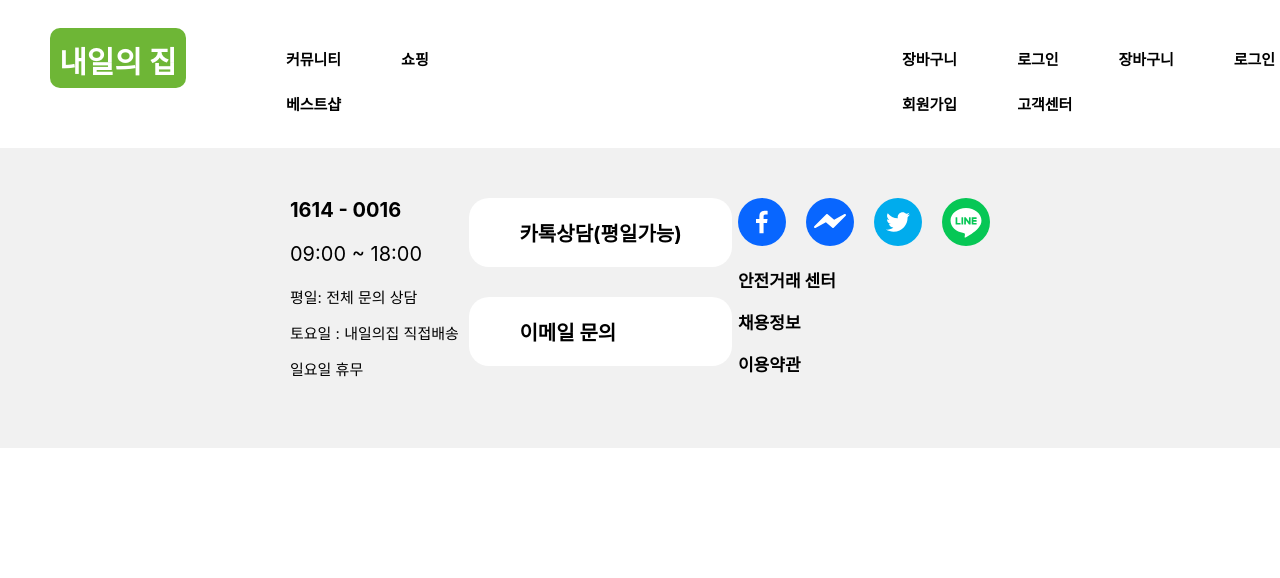
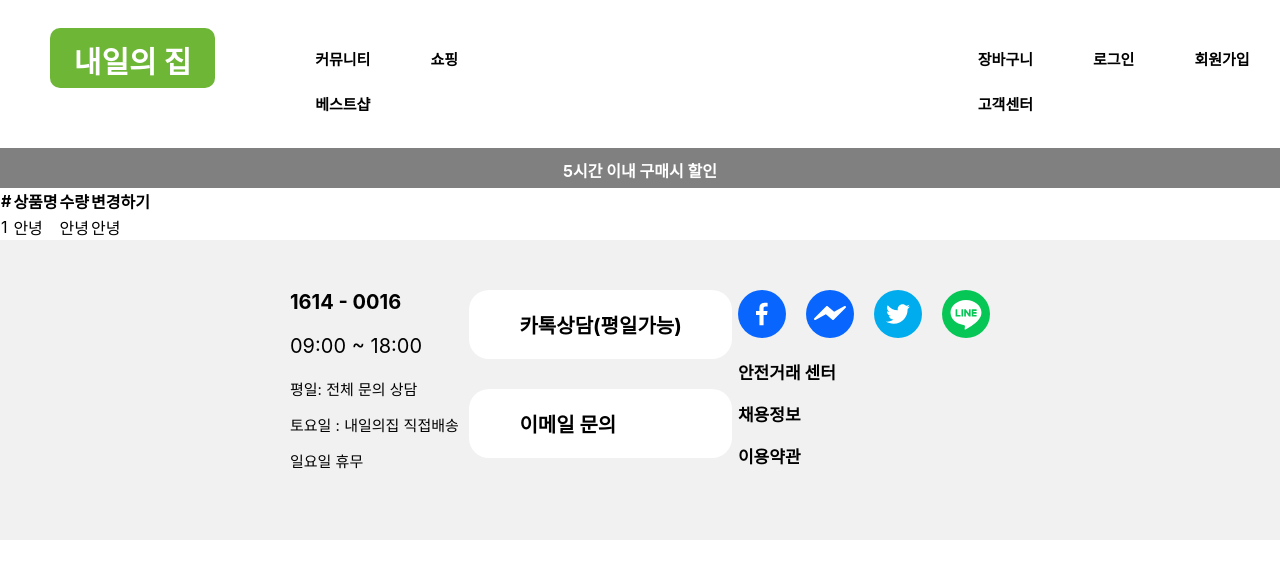
Before and after one commit to SC-Front-End/Tomorrow-House, a React (Create React App) app: page /cart in a window 1280 px wide. Shown: the top 578 px of the page. Built offline with nearby package versions, Linux system fonts and the light colour scheme.

Commit message:
fix: cart 오류 해결 진행 중

```diff
--- a/package.json
+++ b/package.json
@@ -3,6 +3,7 @@
   "version": "0.1.0",
   "private": true,
   "dependencies": {
+    "@reduxjs/toolkit": "^2.0.1",
     "@testing-library/jest-dom": "^5.17.0",
     "@testing-library/react": "^13.4.0",
     "@testing-library/user-event": "^13.5.0",
@@ -11,6 +12,7 @@
     "react": "^18.2.0",
     "react-dom": "^18.2.0",
     "react-icons": "^4.12.0",
+    "react-redux": "^9.0.4",
     "react-router-dom": "^6.21.0",
     "react-scripts": "5.0.1",
     "react-share": "^5.0.3",
--- a/src/App.js
+++ b/src/App.js
@@ -4,9 +4,9 @@ import MainPage from './Components/MainPage/MainPage';
 import Nav from './Components/MainPage/Nav';
 import Footer from './Components/MainPage/Footer';
 // route
-import Empty from "./Components/Basket/Empty";
 import Login from "./Components/Login/Login";
 import BestProductList from "./Components/BestProducts/BestProductList";
+import Cart from "./Components/Basket/Cart";
 
 
 function App() {
@@ -15,15 +15,10 @@ function App() {
       <div className="App">
         <Nav />
         <Routes>
-
           <Route path="/" element={<MainPage />} />
-          <Route path='/empty' element={<Empty />} />
+          <Route path='/cart' element={<Cart />} />
           <Route path='/login' element={<Login />} />
           <Route path='/products' element={<BestProductList />} />
-
-          <Route path="/" element={<MainPage/>} />
-          <Route path='/empty' element={<Empty />} />z
-
         </Routes>
         <Footer />
       </div>
--- /dev/null
+++ b/src/Components/Basket/Cart.jsx
@@ -0,0 +1,73 @@
+import React from 'react';
+import styled from 'styled-components';
+import { useSelector } from "react-redux";
+
+
+const Cart = () => {
+
+    let a = useSelector((state) => { return state })
+
+    return (
+        <Table>
+            <div className='table'>
+                <thead>
+                    <tr>
+                        <th>#</th>
+                        <th>상품명</th>
+                        <th>수량</th>
+                        <th>변경하기</th>
+                    </tr>
+                </thead>
+                <tbody>
+                    <tr>
+                        <td>1</td>
+                        <td>안녕</td>
+                        <td>안녕</td>
+                        <td>안녕</td>
+                    </tr>
+                </tbody>
+            </div>
+        </Table>
+
+    );
+};
+
+export default Cart;
+
+const Table = styled.div`
+
+.empty-inner {
+    width: 100%;
+    height: 600px;
+    background-color: #D4F9B7;
+    margin-top: 20px;
+}
+
+img {
+    margin-top: 50px;
+    margin-bottom: 20px;
+    border-radius: 50%;
+    width: 400px;
+    height: 400px;
+    margin-left: 550px;
+}
+
+.empty-btn {
+    display: flex;
+    justify-content: center;
+}
+
+button {
+    background-color: #6EB636;
+    padding-top: 20px;
+    padding-bottom: 20px;
+    padding-left: 40px;
+    padding-right: 40px;
+    border-radius: 30px;
+    border-style: none;
+    color: #fff;
+    font-size: 18px;
+    font-weight: bold;
+}
+
+`;
--- a/src/Components/Basket/Empty.jsx
+++ /dev/null
@@ -1,55 +0,0 @@
-import React from 'react';
-import styled from 'styled-components';
-
-const Empty = () => {
-    return (
-        <EmptyBasket>
-            <div className='empty-inner'>
-                <img src='https://mir-s3-cdn-cf.behance.net/project_modules/disp/b4a2d9186675387.6579a15197415.jpg' alt='empty-cat' />
-                <div className='empty-btn'>
-                    <button>상품 담으러 가기</button>
-                </div>
-            </div>
-        </EmptyBasket>
-    );
-};
-
-export default Empty;
-
-const EmptyBasket = styled.div`
-
-.empty-inner {
-    width: 100%;
-    height: 600px;
-    background-color: #D4F9B7;
-    margin-top: 20px;
-}
-
-img {
-    margin-top: 50px;
-    margin-bottom: 20px;
-    border-radius: 50%;
-    width: 400px;
-    height: 400px;
-    margin-left: 550px;
-}
-
-.empty-btn {
-    display: flex;
-    justify-content: center;
-}
-
-button {
-    background-color: #6EB636;
-    padding-top: 20px;
-    padding-bottom: 20px;
-    padding-left: 40px;
-    padding-right: 40px;
-    border-radius: 30px;
-    border-style: none;
-    color: #fff;
-    font-size: 18px;
-    font-weight: bold;
-}
-
-`;
--- /dev/null
+++ b/src/Components/Basket/store.js
@@ -0,0 +1,12 @@
+import { configureStore, createSlice } from '@reduxjs/toolkit';
+
+let user = createSlice({
+    name: "user",
+    initialState: 'kim'
+});
+
+export default configureStore({
+    reducer: {
+        user: user.reducer
+    }
+});
--- a/src/Components/MainPage/Nav.jsx
+++ b/src/Components/MainPage/Nav.jsx
@@ -1,29 +1,41 @@
-import React from "react";
+import React, { useEffect, useState } from "react";
 import styled from "styled-components";
 import { useNavigate } from "react-router-dom";
 
 const Nav = () => {
   const navigate = useNavigate();
 
-  const navigateEmpty = () => {
+  //장바구니
+  const navigateCart = () => {
     if (navigate) {
-      navigate("/empty");
+      navigate("/cart");
     }
   };
-
+  //메인페이지
   const navigateMainPage = () => {
     if (navigate) {
       navigate("/");
     }
   };
-
+  //로그인
   const navigateLogin = () => {
     navigate("/login")
   };
-
+  //상품페이지
   const navigateProductList = () => {
     navigate("/products")
   };
+
+  //alert 구현
+  let [alert, setAlert] = useState(true)
+  // 재랜더링 마다 코드 실행
+  useEffect(() => {
+    let a = setTimeout(() => { setAlert(false) }, 10000)
+    // mout시 실행안됨, unmout시 실행됨
+    return () => {
+      clearTimeout(a)
+    }
+  }, [])
 
   return (
     <NavComponent>
@@ -39,17 +51,23 @@ const Nav = () => {
         <div className="nav-menu2">
           <ul>
 
-            <li onClick={navigateEmpty}>
+            <li onClick={navigateCart}>
               장바구니
             </li>
             <li onClick={navigateLogin}>로그인</li>
-
-            <li onClick={navigateEmpty}>장바구니</li>
-            <li>로그인</li>
             <li>회원가입</li>
             <li>고객센터</li>
           </ul>
         </div>
+      </div>
+      <div className="nav-footer">
+        {
+          alert === true
+            ? <div className="alert" >
+              5시간 이내 구매시 할인
+            </div>
+            : null
+        }
       </div>
     </NavComponent>
   );
@@ -113,6 +131,18 @@ const NavComponent = styled.div`
     background-size: 100% 100%;
   }
 
+  .alert {
+    background-color: gray;
+    width: 100%;
+    height: 10px;
+    text-align: center;
+    color: #fff;
+    font-weight: bold;
+    padding-top: 10px;
+    padding-bottom: 20px;
+  }
+
+
   /* 768 반응형 */
   @media (max-width: 768px) {
     .nav-menu1 {
--- a/src/index.js
+++ b/src/index.js
@@ -3,12 +3,16 @@ import ReactDOM from 'react-dom/client';
 import './index.css';
 import App from './App';
 import reportWebVitals from './reportWebVitals';
+import { Provider } from "react-redux";
+import store from './Components/Basket/store';
 
 const root = ReactDOM.createRoot(document.getElementById('root'));
 root.render(
-  <React.StrictMode>
-    <App />
-  </React.StrictMode>
+  <Provider store={store}>
+    <React.StrictMode>
+      <App />
+    </React.StrictMode>
+  </Provider>
 );
 
 // If you want to start measuring performance in your app, pass a function
```
Also changed, not shown: 1 other file (tests, documents, lock files or other folders).
